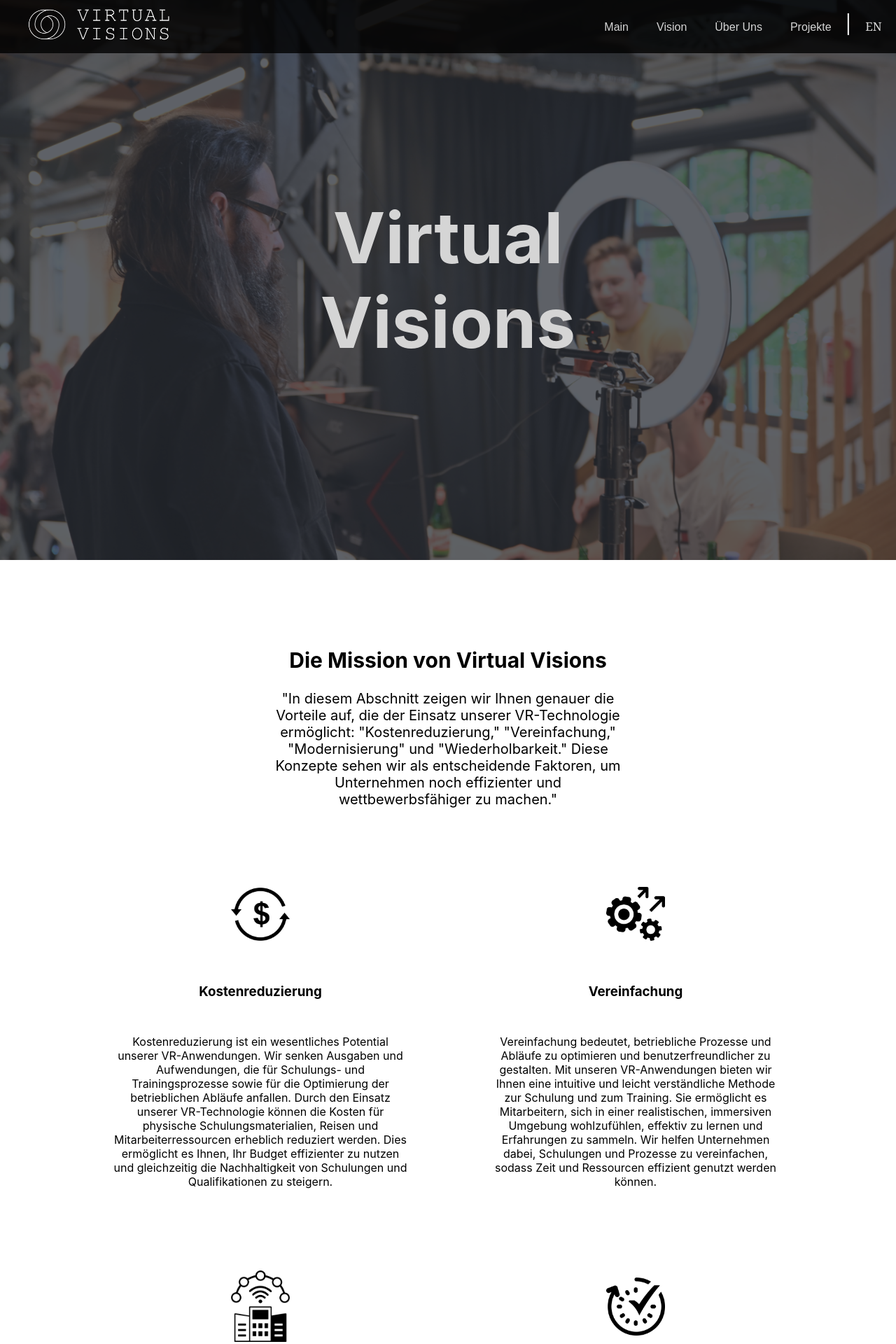
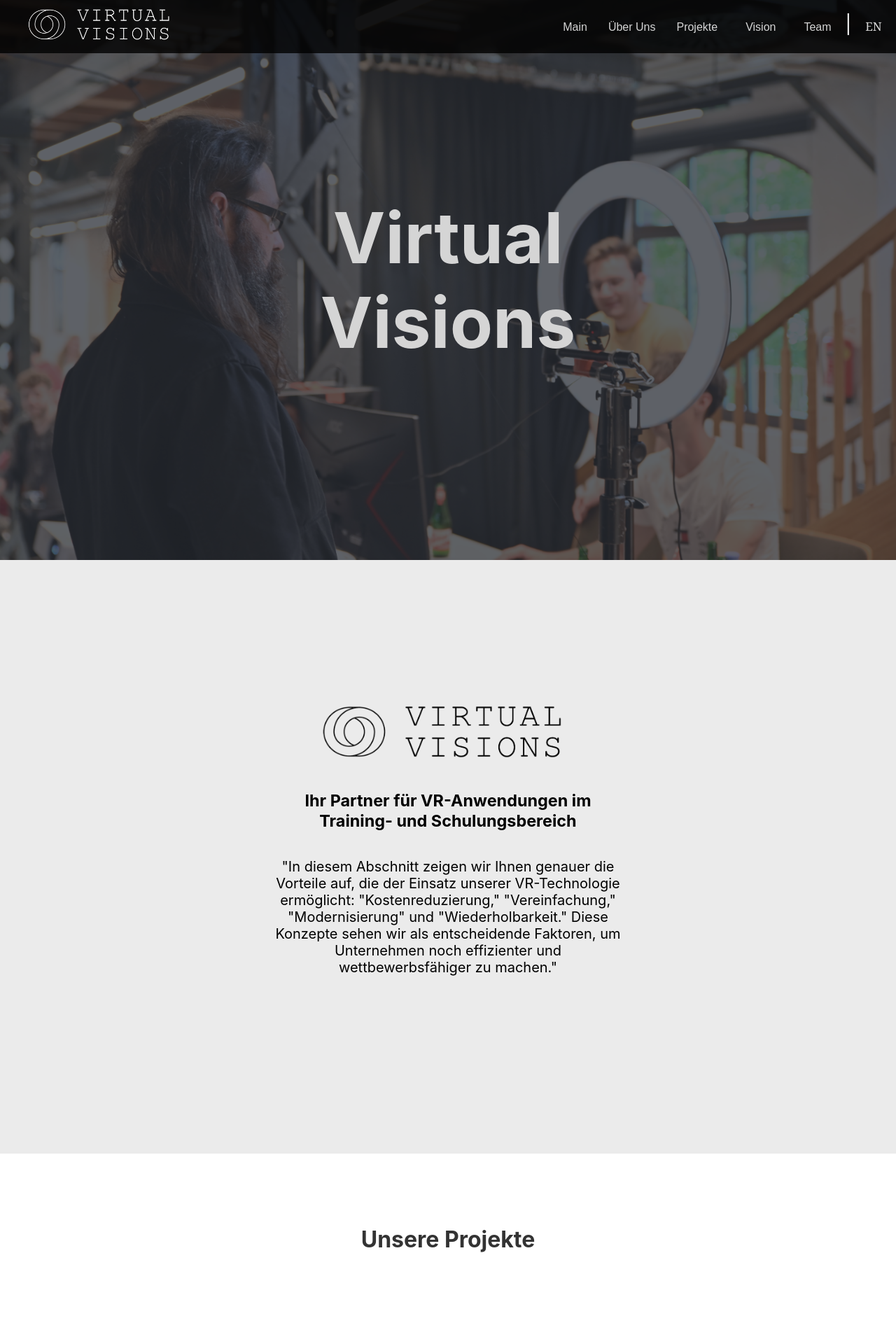
Before and after one commit to Virtual-Visions/Website, a React (Create React App) app: page / in a window 1280 px wide. Shown: the top 1920 px of the page at 70% size. Built offline with nearby package versions, Linux system fonts and the light colour scheme.

Commit message:
Updated Website

```diff
--- a/src/components/Freies_Greifen.js
+++ b/src/components/Freies_Greifen.js
@@ -49,6 +49,7 @@ const sectionStyle = {
 
 const sectionTextStyle = {
 
+    fontSize: '18px',
     lineHeight: '1.5', // Erhöht den Zeilenabstand für eine bessere Lesbarkeit
 };
 
--- a/src/components/Memoria.js
+++ b/src/components/Memoria.js
@@ -38,7 +38,7 @@ const sectionStyle = {
 };
 
 const sectionTextStyle = {
-
+    fontSize: '18px',
     lineHeight: '1.5', // Erhöht den Zeilenabstand für eine bessere Lesbarkeit
 };
 
@@ -54,8 +54,6 @@ const imageStyle = {
     height: 'auto',
     marginBottom: '20px', // Abstand zwischen den Bildern
 };
-
-
 
 const linkStyle = {
     color: 'white', // Ändere die Linkfarbe nach Bedarf
--- a/src/components/Menu.js
+++ b/src/components/Menu.js
@@ -7,14 +7,16 @@ const textContent = {
   de: {
     main: 'Main',
     vision: 'Vision',
-    aboutUs: 'Über Uns',
+    company: "Über Uns",
+    aboutUs: 'Team',
     projects: 'Projekte',
     language: 'EN',
   },
   en: {
     main: 'Main',
     vision: 'Vision',
-    aboutUs: 'About Us',
+    company: "About Us",
+    aboutUs: 'Team',
     projects: 'Projects',
     language: 'DE',
   },
@@ -165,6 +167,22 @@ function AnimatedHeadline() {
               {textContent[language].main}
             </button>
             <button
+              style={menuSmallItemStyle}
+              onMouseEnter={handleButtonHover}
+              onMouseLeave={handleButtonLeave}
+              onClick={() => scrollToSection('section4')}
+            >
+              {textContent[language].company}
+            </button>
+            <button
+              style={menuItemStyle}
+              onMouseEnter={handleButtonHover}
+              onMouseLeave={handleButtonLeave}
+              onClick={() => scrollToSection('section3')}
+            >
+              {textContent[language].projects}
+            </button>
+            <button
               style={menuItemStyle}
               onMouseEnter={handleButtonHover}
               onMouseLeave={handleButtonLeave}
@@ -179,14 +197,6 @@ function AnimatedHeadline() {
               onClick={() => scrollToSection('section2')}
             >
               {textContent[language].aboutUs}
-            </button>
-            <button
-              style={menuItemStyle}
-              onMouseEnter={handleButtonHover}
-              onMouseLeave={handleButtonLeave}
-              onClick={() => scrollToSection('section3')}
-            >
-              {textContent[language].projects}
             </button>
             |
             <button
@@ -215,6 +225,22 @@ function AnimatedHeadline() {
               style={menuSmallItemStyle}
               onMouseEnter={handleButtonHover}
               onMouseLeave={handleButtonLeave}
+              onClick={() => scrollToSection('section4')}
+            >
+              {textContent[language].company}
+            </button>
+            <button
+              style={menuSmallItemStyle}
+              onMouseEnter={handleButtonHover}
+              onMouseLeave={handleButtonLeave}
+              onClick={() => scrollToSection('section3')}
+            >
+              {textContent[language].projects}
+            </button>
+            <button
+              style={menuSmallItemStyle}
+              onMouseEnter={handleButtonHover}
+              onMouseLeave={handleButtonLeave}
               onClick={() => scrollToSection('section1')}
             >
               {textContent[language].vision}
@@ -227,14 +253,8 @@ function AnimatedHeadline() {
             >
               {textContent[language].aboutUs}
             </button>
-            <button
-              style={menuSmallItemStyle}
-              onMouseEnter={handleButtonHover}
-              onMouseLeave={handleButtonLeave}
-              onClick={() => scrollToSection('section3')}
-            >
-              {textContent[language].projects}
-            </button>
+
+
             <button
               style={languageButtonStyle}
               onMouseEnter={handleButtonHover}
--- a/src/components/RedirectedWalking.js
+++ b/src/components/RedirectedWalking.js
@@ -47,6 +47,7 @@ const sectionStyle = {
 
 const sectionTextStyle = {
     lineHeight: '1.5', // Erhöht den Zeilenabstand für eine bessere Lesbarkeit
+    fontSize: '18px',
 };
 
 const imageContainerStyle = {
--- a/src/components/Section1.js
+++ b/src/components/Section1.js
@@ -5,6 +5,9 @@ import { LanguageContext } from './LanguageProvider'; // Importieren Sie den Lan
 const TextPassage = ({ title, content, alignRight, icon }) => {
   const columnClass = alignRight ? 'align-right' : '';
 
+  const paragraphStyle = {
+    textAlign: 'justify',
+  };
 
   return (
     <div className={`text-passage ${columnClass}`}>
@@ -12,7 +15,7 @@ const TextPassage = ({ title, content, alignRight, icon }) => {
         <img src={icon} alt="Icon" />
       </div>
       <h3>{title }</h3>
-      <p>{ content }</p>
+      <p style={paragraphStyle}>{content}</p>
     </div>
   );
 };
--- a/src/components/Section3.css
+++ b/src/components/Section3.css
@@ -5,7 +5,7 @@
 
   .header {
     font-size: 2rem;
-    margin-bottom: 15rem;
+    margin-bottom: 10rem;
     color: #333;
   }
 
--- /dev/null
+++ b/src/components/Section4.css
@@ -0,0 +1,50 @@
+
+
+/* Stile für das Symbol */
+.icon {
+  height: 5rem;
+  display: flex;
+  justify-content: center; /* Horizontal zentrieren */
+  align-items: center; /* Vertikal zentrieren */
+  margin-bottom: 1.5rem;
+}
+
+.imgtext {
+  width: 80%;
+}
+
+.icon img {
+  width: 20%;
+  height: auto;
+  /* Andere Stile hier einfügen */
+}
+
+/* Stile für den Abschnittstitel */
+.section-title {
+  padding: 2rem 30%; /* Adjust padding for smaller screens */
+  font-size: 20px;
+  /* Andere Stile hier einfügen */
+}
+
+/* Media query for smaller screens */
+@media (max-width: 768px) {
+  .text-passage {
+    padding: 1rem; /* Reduce padding for smaller screens */
+  }
+
+  .icon {
+    height: 3rem; /* Reduce icon size for smaller screens */
+    margin-bottom: 1rem;
+  }
+
+  /* Adjust grid layout for smaller screens */
+  .text-passage-container {
+    grid-template-columns: 1fr; /* Display one column on smaller screens */
+    margin-left: 5%; /* Adjust margin for smaller screens */
+    margin-right: 5%; /* Adjust margin for smaller screens */
+  }
+
+  .section-title {
+    padding: 2rem 5%; /* Adjust padding for smaller screens */
+  }
+}
--- /dev/null
+++ b/src/components/Section4.js
@@ -0,0 +1,24 @@
+import React, { useContext } from 'react';
+import './Section4.css';
+import { LanguageContext } from './LanguageProvider'; // Importieren Sie den LanguageContext
+
+function Section1() {
+  const { language } = useContext(LanguageContext); // Verwenden Sie den LanguageContext
+
+  return (
+    <div className="container mt-4">
+      <div className="section-title">
+        <img src='./Virtual_Visions_Logo_No_Background.png' className='imgtext'></img>
+        <h3>{language === 'de' ? 'Ihr Partner für VR-Anwendungen im Training- und Schulungsbereich'
+        : 'Your partner for VR applications in the training and education sector.'}</h3>
+        <div>
+          {language === 'de'
+            ? `"In diesem Abschnitt zeigen wir Ihnen genauer die Vorteile auf, die der Einsatz unserer VR-Technologie ermöglicht: "Kostenreduzierung," "Vereinfachung," "Modernisierung" und "Wiederholbarkeit." Diese Konzepte sehen wir als entscheidende Faktoren, um Unternehmen noch effizienter und wettbewerbsfähiger zu machen."`
+            : `"In this section, we will provide a more detailed insight into the benefits enabled by the use of our VR technology: "Cost Reduction," "Simplification," "Modernization," and "Repeatability." We see these concepts as crucial factors for making companies even more efficient and competitive."`}
+        </div>
+      </div>
+    </div>
+  );
+}
+
+export default Section1;
--- a/src/components/Sections.css
+++ b/src/components/Sections.css
@@ -22,6 +22,7 @@
   margin-top: 20px;
   justify-content: center;
   padding: 0;
+  background-color: rgb(235, 235, 235);
 }
 .section2{
   width: 100%; /* Die volle Bildschirmbreite */
@@ -29,8 +30,21 @@
   flex-direction: column;
   align-items: center;
   justify-content: center;
-  background-color: black; /* Hintergrundfarbe anpassen */
-  color: white;
+  background-color: white; /* Hintergrundfarbe anpassen */
+  color: black;
+  height: auto; /* Remove fixed height for responsiveness */
+  min-height: 100vh; /* Ensure it takes the full viewport height when content is small */
+  padding-bottom: 3rem;
+}
+
+.section4{
+  width: 100%; /* Die volle Bildschirmbreite */
+  display: flex;
+  flex-direction: column;
+  align-items: center;
+  justify-content: center;
+  background-color: rgb(235, 235, 235); /* Hintergrundfarbe anpassen */
+  color: black;
   height: auto; /* Remove fixed height for responsiveness */
   min-height: 100vh; /* Ensure it takes the full viewport height when content is small */
   padding-bottom: 3rem;
--- a/src/components/Sections.js
+++ b/src/components/Sections.js
@@ -3,18 +3,23 @@ import './Sections.css'
 import Section1 from './Section1';
 import Section2 from './Section2';
 import Section3 from './Section3';
+import Section4 from './Section4';
+
 function App() {
   return (
     <div id="sections" className="sections">
+      <div id="section4" className="section4">
+        <Section4/>
+      </div>
+      <div id="section3" className="section3">
+        <Section3/>
+      </div>
       <div id="section1" className="section1">
         <Section1/>
       </div>
       <div id="section2" className="section2">
         <Section2/>
       </div>
-      <div id="section3" className="section3">
-        <Section3/>
-      </div>
     </div>
   );
 }
```
Also changed, not shown: public/Virtual_Visions_Logo_No_Background.png (added).
